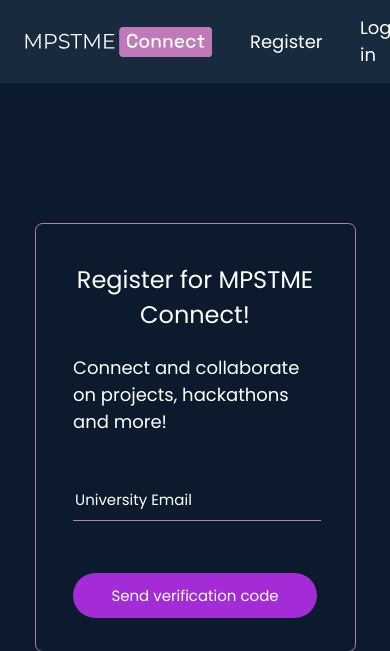
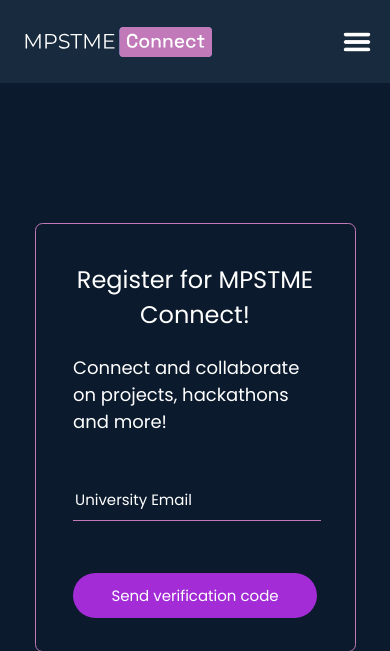
Before and after one commit to Samar-git-hub/MPSTME-Connect, a Flask app: page /register in a window 390 px wide. Shown: the top 651 px of the page. Run offline with Flask 3, Linux system fonts and the light colour scheme.

Commit message:
We are so back
minor changes to make a hamburger menu appear when the resolution size is reduced. will have to work on the functionality tho

```diff
--- a/static/script.js
+++ b/static/script.js
@@ -1,6 +1,7 @@
 // when all dom is loaded, this will execute, this is basically for toggling between dark and light mode
 document.addEventListener("DOMContentLoaded", function () {
     const buttonelement = document.getElementById("toggle-button");
+    const hamburgermenu = document.getElementById("hamburger-icon");
     const logoimageelement = document.getElementById("logo");
     const profileindex = document.getElementById("profile-page-index");
     const searchindex = document.getElementById("search-page-index");
@@ -18,6 +19,7 @@ document.addEventListener("DOMContentLoaded", function () {
 
     if (defaultTheme === 'light') {
         buttonelement.src = '/static/suntheme.png';
+        hamburgermenu && (hamburgermenu.src = '/static/hamburger-light.png');
         logoimageelement && (logoimageelement.src = '/static/logo-light.svg');
         profileindex && (profileindex.src = '/static/profilepage-index-light.png');
         searchindex && (searchindex.src = '/static/searchpage-index-light.png');
@@ -29,6 +31,7 @@ document.addEventListener("DOMContentLoaded", function () {
         verifylogo && (verifylogo.src = '/static/logo-light.svg');
     } else {
         buttonelement.src = '/static/moontheme.png';
+        hamburgermenu && (hamburgermenu.src = '/static/hamburger-dark.png');
         logoimageelement && (logoimageelement.src = '/static/logo-dark.svg');
         profileindex && (profileindex.src = '/static/profilepage-index.png');
         searchindex && (searchindex.src = '/static/searchpage-index.png');
@@ -48,6 +51,7 @@ document.addEventListener("DOMContentLoaded", function () {
             document.documentElement.setAttribute('data-theme', 'light');
             localStorage.setItem('theme', 'light');
             buttonelement.src = '/static/suntheme.png';
+            hamburgermenu && (hamburgermenu.src = '/static/hamburger-light.png');
             logoimageelement && (logoimageelement.src = '/static/logo-light.svg');
             profileindex && (profileindex.src = '/static/profilepage-index-light.png');
             searchindex && (searchindex.src = '/static/searchpage-index-light.png');
@@ -61,6 +65,7 @@ document.addEventListener("DOMContentLoaded", function () {
             document.documentElement.setAttribute('data-theme', 'dark');
             localStorage.setItem('theme', 'dark');
             buttonelement.src = '/static/moontheme.png';
+            hamburgermenu && (hamburgermenu.src = '/static/hamburger-dark.png');
             logoimageelement && (logoimageelement.src = '/static/logo-dark.svg');
             profileindex && (profileindex.src = '/static/profilepage-index.png');
             searchindex && (searchindex.src = '/static/searchpage-index.png');
--- a/static/styles.css
+++ b/static/styles.css
@@ -852,6 +852,24 @@ header {
 .profile-button {
     color: white;
 }
+#hamburger-icon {
+    display: none;
+    height: 2rem;
+    margin-top: 1.8rem;
+    margin-right: 1.2rem;
+    margin-left: -1.2rem;
+    width: auto;
+    cursor: pointer;
+}
+@media (max-width: 768px) {
+    .right-part {
+        display: none;
+    }
+
+    #hamburger-icon {
+        display: block;
+    }
+}
 @media (min-width: 1500px) {
     .profile-right {
         width: 100%;
--- a/templates/layout.html
+++ b/templates/layout.html
@@ -45,6 +45,7 @@
                     {% endif %}
                 {% endif %}
             </div>
+            <img src="/static/hamburger-dark.png" id="hamburger-icon">
         </header>
         {% block body %}{% endblock %}
     </body>
```
Also changed, not shown: static/hamburger-dark.png (added), static/hamburger-light.png (added).
